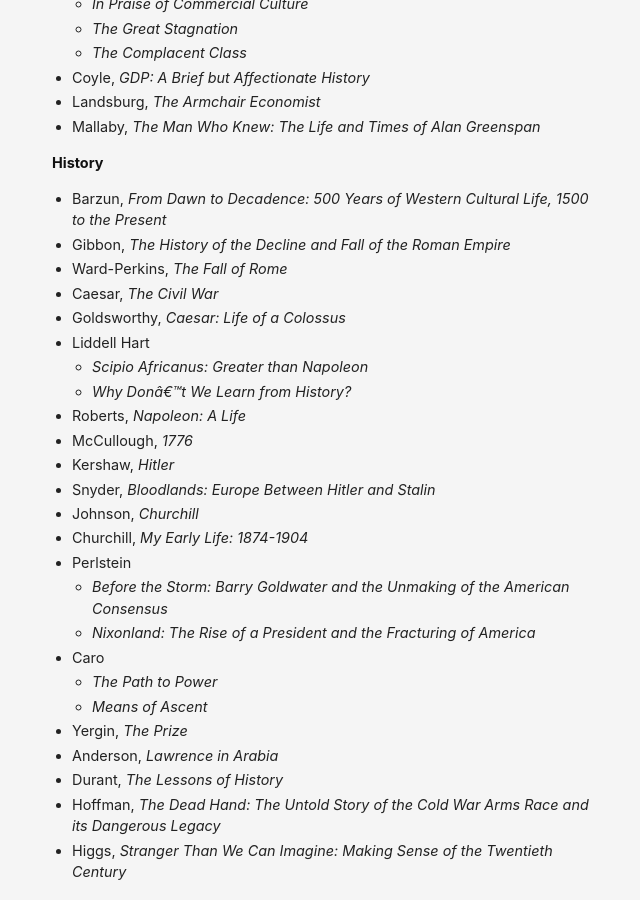
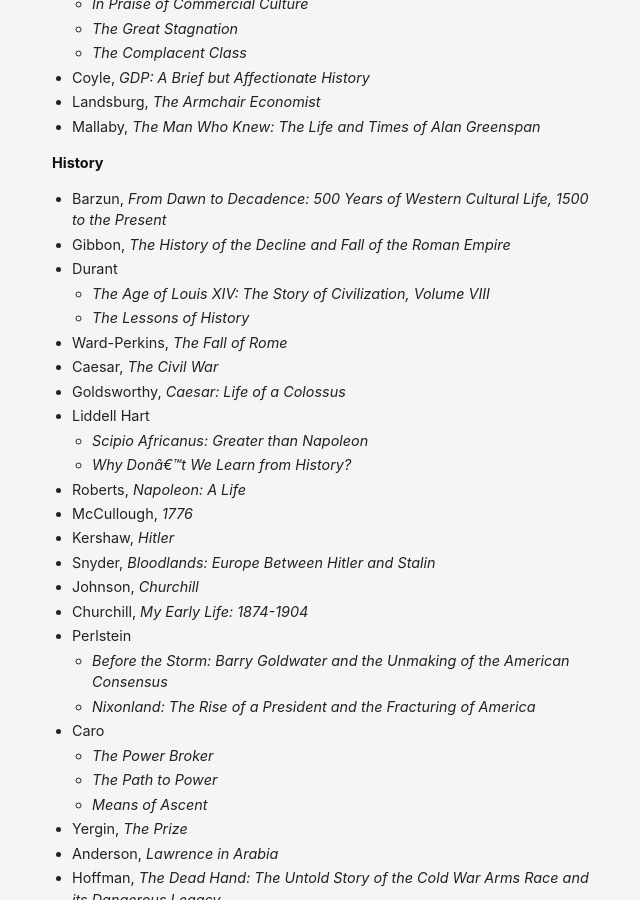
Before and after one commit to danschlz/danschulz.github.io, a Jekyll site: the page built from books.md, in a window 1280 px wide and 900 px high, scrolled down 920 px. Shown: the whole window, without its empty margins (308-948 px from the left). Built offline with Jekyll 4.4.1, drawn with Linux system fonts in a browser that asks for light colours.

Commit message:
Update books.md

```diff
--- a/books.md
+++ b/books.md
@@ -47,6 +47,9 @@ Jump to:
 **History** <a name="history"></a>
 - Barzun, _From Dawn to Decadence: 500 Years of Western Cultural Life, 1500 to the Present_
 - Gibbon, _The History of the Decline and Fall of the Roman Empire_
+- Durant
+  - _The Age of Louis XIV: The Story of Civilization, Volume VIII_
+  - _The Lessons of History_
 - Ward-Perkins, _The Fall of Rome_
 - Caesar, _The Civil War_
 - Goldsworthy, _Caesar: Life of a Colossus_
@@ -63,11 +66,11 @@ Jump to:
   - _Before the Storm: Barry Goldwater and the Unmaking of the American Consensus_
   - _Nixonland: The Rise of a President and the Fracturing of America_
 - Caro
+  - _The Power Broker_
   - _The Path to Power_
   - _Means of Ascent_
 - Yergin, _The Prize_
 - Anderson, _Lawrence in Arabia_
-- Durant, _The Lessons of History_
 - Hoffman, _The Dead Hand: The Untold Story of the Cold War Arms Race and its Dangerous Legacy_
 - Higgs, _Stranger Than We Can Imagine: Making Sense of the Twentieth Century_
 
```
